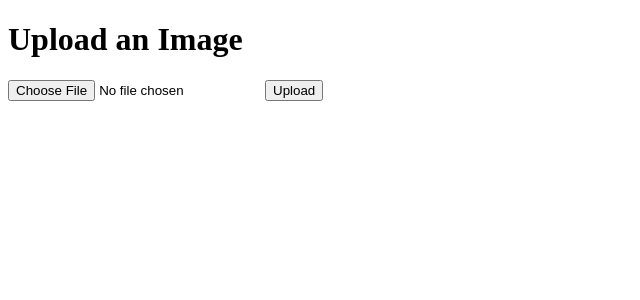
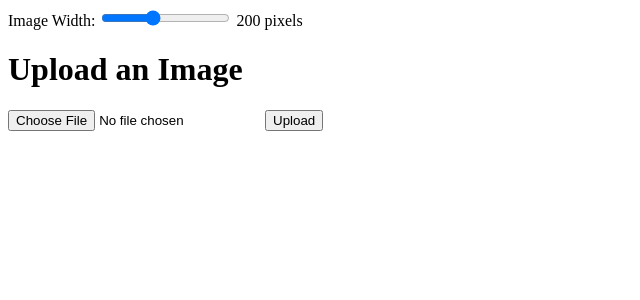
Before and after one commit to Gabriel-Kahen/EasyVGA, a Flask app: page / in a window 1280 px wide. Shown: the top 300 px of the page, without its empty margins (0-640 px from the left). Run offline with Flask 3, Linux system fonts and the light colour scheme.

Commit message:
resolution slider added

```diff
--- a/app/routes.py
+++ b/app/routes.py
@@ -4,10 +4,17 @@ from app.utils import prepare, finish, run_c_program
 import os
 import numpy as np
 
+# Declare the global variable
+image_width = 1  # Initial default value
+range = None
+threshold = None
+
 @app.route('/', methods=['GET', 'POST'])
 def index():
+    global image_width  # Access the global variable
     uploaded_file_path = None
     output_file_path = None
+
 
     if request.method == 'POST':
         if 'file' not in request.files:
@@ -21,14 +28,13 @@ def index():
             uploaded_file_path = os.path.join('images', 'uploaded_image.png')
             file.save(os.path.join('app', 'static', uploaded_file_path))
 
-            resolution = 100
             threshold = 128
-            max_range = 200
+            range = 200
 
-            array = prepare(os.path.join('app', 'static', uploaded_file_path), resolution, threshold)
+            array = prepare(os.path.join('app', 'static', uploaded_file_path), image_width, threshold)
 
             rows, cols = array.shape
-            run_c_program(rows, cols, max_range, array)
+            run_c_program(rows, cols, range, array)
 
             with open('data.txt', 'r', encoding='latin-1') as file:
                 lines = file.readlines()
@@ -41,3 +47,11 @@ def index():
             output_file_path = "images/output.png"
 
     return render_template('index.html', uploaded_file_path=uploaded_file_path, output_file_path=output_file_path)
+
+@app.route('/set_width', methods=['POST'])
+def set_width():
+    global image_width  # Access the global variable
+    image_width = request.form.get('image_width')
+    if image_width:
+        image_width = int(image_width)
+    return '', 204  # No content response
--- a/app/static/script.js
+++ b/app/static/script.js
@@ -0,0 +1,11 @@
+function updateImageWidth(value) {
+    const xhr = new XMLHttpRequest();
+    xhr.open("POST", "/set_width", true);
+    xhr.setRequestHeader("Content-Type", "application/x-www-form-urlencoded");
+    xhr.onreadystatechange = function() {
+        if (xhr.readyState == 4 && xhr.status == 204) {
+            console.log("Image Width updated to: " + value);
+        }
+    };
+    xhr.send("image_width=" + value);
+}
--- a/app/static/styles.css
+++ b/app/static/styles.css
@@ -0,0 +1,10 @@
+.image-container {
+    display: flex;
+    flex-direction: row;
+    justify-content: space-around;
+    margin-top: 20px;
+}
+.image-container img {
+    max-width: 45%;
+    height: auto;
+}
--- a/app/templates/index.html
+++ b/app/templates/index.html
@@ -5,20 +5,15 @@
     <meta name="viewport" content="width=device-width, initial-scale=1.0">
     <title>Image Processing</title>
     <link rel="stylesheet" href="{{ url_for('static', filename='styles.css') }}">
-    <style>
-        .image-container {
-            display: flex;
-            flex-direction: row;
-            justify-content: space-around;
-            margin-top: 20px;
-        }
-        .image-container img {
-            max-width: 45%;
-            height: auto;
-        }
-    </style>
+    <script src="{{ url_for('static', filename='script.js') }}"></script>
+    <link rel="stylesheet" href="{{ url_for('static', filename='styles.css') }}">
 </head>
 <body>
+    <div class = "Height Slider">
+        <label for="image_width">Image Width: </label>
+        <input type="range" id="image_width" name="image_width" min="10" max="500" value="200" oninput="this.nextElementSibling.value = this.value; updateImageWidth(this.value);">
+        <output>200</output> pixels
+    </div>
     <h1>Upload an Image</h1>
     <form method="POST" enctype="multipart/form-data">
         <input type="file" name="file" accept="image/*">
```
Also changed, not shown: requirements.txt (added, +66 -0 lines), app/static/images/output.png, app/static/images/uploaded_image.png (added), wsgi.py (renamed from run.py).
